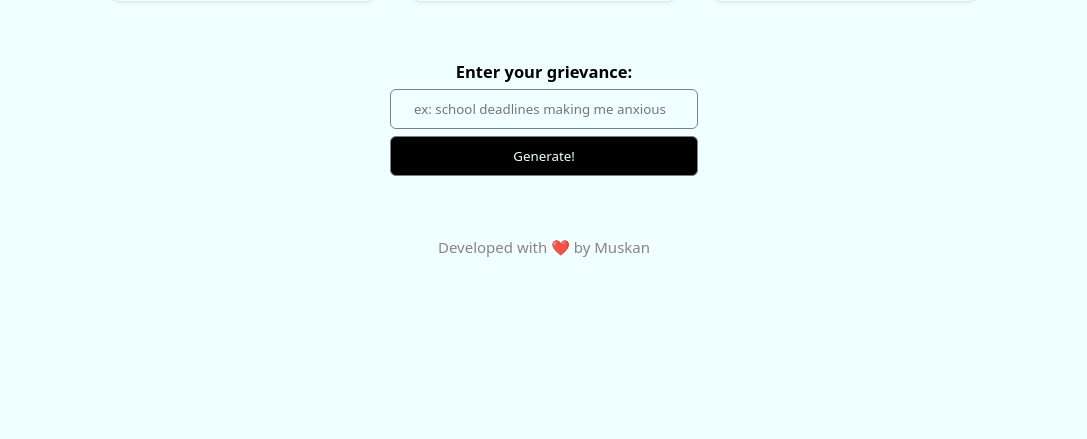
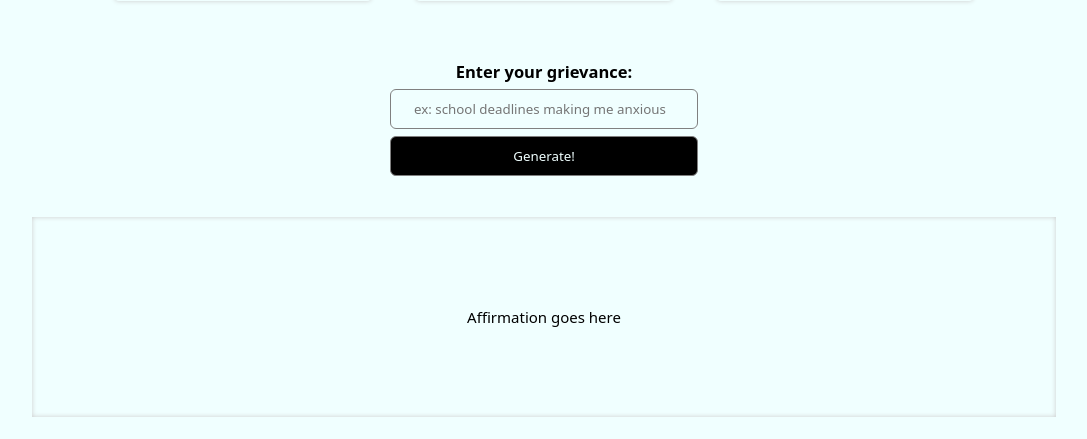
Before and after one commit to Muskan149/Affirm-App, a Flask app: page / in a window 1280 px wide. Shown: the part 512-951 px from the top of the page, without its empty margins (96-1183 px from the left). Before the commit the page ends 769 px from the top, so only its background shows below. Run offline with Flask 3, Linux system fonts and the light colour scheme; some libraries are stand-ins or nearby versions.

Commit message:
lots of changes lol

```diff
--- a/app.py
+++ b/app.py
@@ -1,4 +1,6 @@
 from flask import Flask, render_template, url_for, request, redirect
+# from affirm import return_affirmations
+
 # import requests
 
 app = Flask(__name__, template_folder='templates')
--- a/static/css/styles.css
+++ b/static/css/styles.css
@@ -117,12 +117,6 @@ main {
 }
 
 
-#affirmations-generator {
-    margin: 1.5rem auto 0rem;
-    width: 100%;
-    /* min-width: 150px; */
-}
-
 
 footer {
     text-align: center;
@@ -131,6 +125,7 @@ footer {
     bottom: 0;
     padding-bottom: 2rem;
     width: 100vw;
+    display: none;
 }
 
 #features {
@@ -178,6 +173,31 @@ footer {
     transform: scale(1.04);
 }
 
+
+
+#affirmations-generator {
+    margin: 1.5rem auto 0rem;
+    width: 100%;
+    /* min-width: 150px; */
+}
+
+#affirmations-pit {
+    width: 100%;
+    height: 200px;
+    box-shadow: 0px 0px 5px #ccc inset;
+    margin-top: 1.5rem;
+    display: flex;
+    flex-direction: column;
+    justify-content: center;
+
+}
+
+.placeholder {
+    font-weight: 500px;
+    color: black;
+    /* color: red; */
+}
+
 label {
     font-size: 1.1rem;
     font-weight: 700;
--- a/templates/base.html
+++ b/templates/base.html
@@ -84,6 +84,13 @@
                 <input type="submit" , value="Generate!">
             </form>
         </section>
+        <section id="affirmations">
+            <div id="affirmations-pit">
+                <div></div>
+                <p class="affirmation-text placeholder">Affirmation goes here</p>
+                <div></div>
+            </div>
+        </section>
         {% block body %}{% endblock %}
 
 
```
